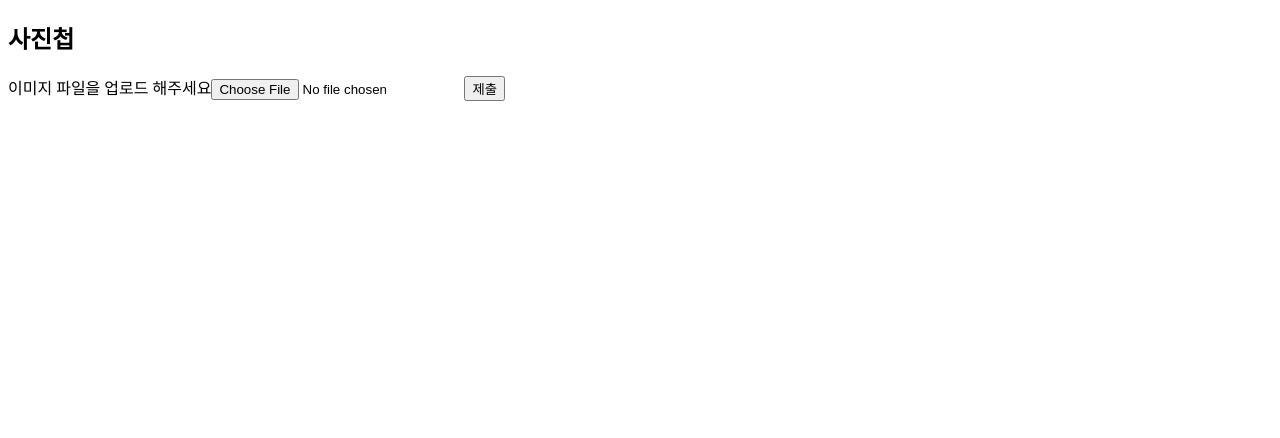
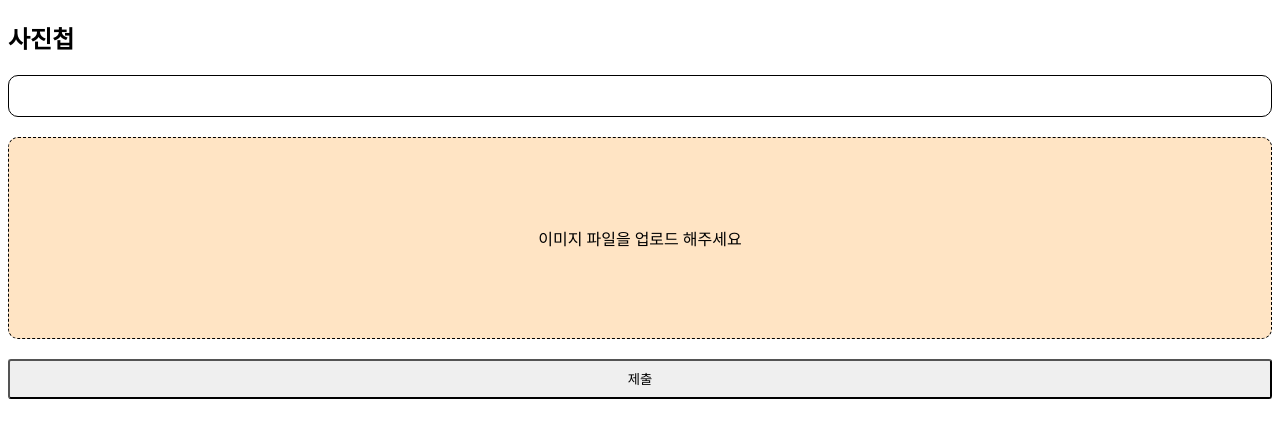
Before and after one commit to lds2292/image_upload, a React (Create React App) app in the folder client/: page / in a window 1280 px wide. Shown: the top 438 px of the page. Built offline with nearby package versions, Linux system fonts and the light colour scheme.

Commit message:
file upload implemenat

```diff
--- a/client/package.json
+++ b/client/package.json
@@ -10,6 +10,7 @@
     "react": "^18.2.0",
     "react-dom": "^18.2.0",
     "react-scripts": "^2.1.3",
+    "react-toastify": "^8.2.0",
     "web-vitals": "^2.1.4"
   },
   "scripts": {
--- a/client/src/App.js
+++ b/client/src/App.js
@@ -1,9 +1,12 @@
 import React from "react";
 import UploadForm from "./component/UploadForm";
+import { ToastContainer } from "react-toastify";
+import "react-toastify/dist/ReactToastify.css";
 
 const App = () => {
   return (
     <div>
+      <ToastContainer />
       <h2>사진첩</h2>
       <UploadForm />
     </div>
--- /dev/null
+++ b/client/src/component/ProgressBar.css
@@ -0,0 +1,15 @@
+.progess-bar-boundary{
+  border:1px solid black;
+  margin-bottom: 20px;
+  height: 40px;
+  border-radius: 10px;
+}
+
+.progess-bar-boundary div {
+  background-color: green;
+  height: 30px;
+  padding-top: 10px;
+  text-align: center;
+  color: white;
+  transition: 0.5s;
+}
--- /dev/null
+++ b/client/src/component/ProgressBar.js
@@ -0,0 +1,12 @@
+import React from "react";
+import "./ProgressBar.css";
+
+const ProgressBar = ({ percent }) => {
+  return (
+    <div className="progess-bar-boundary">
+      <div style={{ width: `${percent}%` }}>{percent}%</div>
+    </div>
+  );
+};
+
+export default ProgressBar;
--- /dev/null
+++ b/client/src/component/UploadForm.css
@@ -0,0 +1,25 @@
+.file-dropper {
+  border: 1px dashed black;
+  height: 200px;
+  background-color: bisque;
+  border-radius: 10px;
+  margin-bottom: 20px;
+  display: flex;
+  position: relative;
+  justify-content: center;
+  align-items: center;
+}
+
+.file-dropper input {
+  width: 100%;
+  height: 100%;
+  opacity: 0;
+  position: absolute;
+  cursor: pointer;
+}
+
+.file-dropper:hover {
+  background-color: gray;
+  transition: 0.5s;
+  color: white;
+}
--- a/client/src/component/UploadForm.js
+++ b/client/src/component/UploadForm.js
@@ -1,9 +1,14 @@
 import React, { useState } from "react";
 import axios from "axios";
+import "./UploadForm.css";
+import { toast } from "react-toastify";
+import ProgressBar from "./ProgressBar";
 
 const UploadForm = () => {
+  const DEFAULT_MESSAGE = "이미지 파일을 업로드 해주세요";
   const [file, setFile] = useState(null);
-  const [fileName, setFileName] = useState("이미지 파일을 업로드 해주세요");
+  const [fileName, setFileName] = useState(DEFAULT_MESSAGE);
+  const [percent, setPercent] = useState(0);
 
   const imageSelectHandler = (event) => {
     const imageFile = event.target.files[0];
@@ -17,22 +22,42 @@ const UploadForm = () => {
     const formData = new FormData();
     formData.append("image", file);
     try {
-      const res = await axios.post("/upload", formData, {
+      await axios.post("/upload", formData, {
         headers: { "Content-Type": "multipart/form-data" },
+        onUploadProgress: (e) => {
+          setPercent(Math.round(100 * e.progress));
+        },
       });
-      console.log({ res });
-      alert("success");
+      toast.success("success!!!!!!!!!!!!!!!!!!!!!!!!!!!");
+      setTimeout(() => {
+        setPercent(0);
+        setFileName(DEFAULT_MESSAGE);
+      }, 2000);
     } catch (err) {
-      alert("fail");
+      toast.error(err.message);
       console.error(err);
+      setPercent(0);
     }
   };
 
   return (
     <form onSubmit={onSubmit}>
-      <label htmlFor="image">{fileName}</label>
-      <input id="image" type="file" onChange={imageSelectHandler} />
-      <button type="submit">제출</button>
+      <ProgressBar percent={percent} />
+      <div className="file-dropper">
+        {fileName}
+        <input id="image" type="file" onChange={imageSelectHandler} />
+      </div>
+      <button
+        type="submit"
+        style={{
+          width: "100%",
+          borderRadius: "3px",
+          height: 40,
+          cursor: "pointer",
+        }}
+      >
+        제출
+      </button>
     </form>
   );
 };
```
Also changed, not shown: 1 other file (tests, documents, lock files or other folders).
